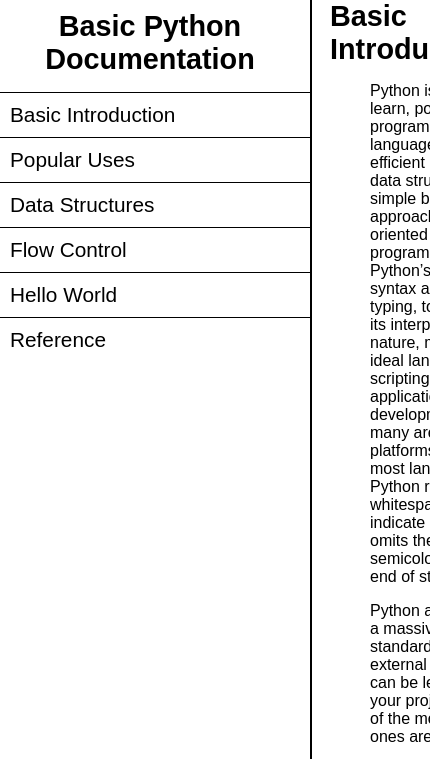
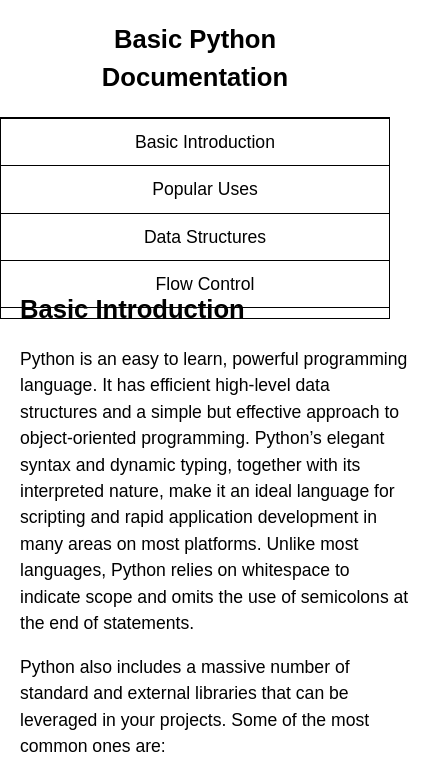
Before and after one commit to sielock/FCC-TechPage, a plain HTML site: page index.html in a window 390 px wide. Shown: the top 759 px of the page, 430 px wide, since content can reach past the window. Drawn offline with Linux system fonts and the light colour scheme.

Commit message:
added responsive styling

```diff
--- a/index.html
+++ b/index.html
@@ -52,7 +52,7 @@
                     <ul>
                         <li>Text Type:</li>
                             <ul>
-                                <li>String <code>str</code></li>
+                                <li>String - <code>str</code></li>
                             </ul>
                         <li>Numeric Types:</li>
                             <ul>
@@ -71,7 +71,7 @@
                             </ul>
                         <li>Boolean Types:</li>
                             <ul>
-                                <li>bool</li>
+                                <li>Boolean - <code>bool</code></li>
                             </ul>
                     </ul>
                     <p>Lists operate similarly to arrays in other languages, and Dictionaries are similar to associatve arrays in other languages (uses same key/value pair mapping).
@@ -88,8 +88,7 @@
                         <p>The <code>if</code> statement is used for conditional execution. It follows the if/else if pattern of other languages to evaluate multiple conditions. Python's
                             syntax differs in that it uses <code>elif</code> instead of <code>else</code>. This if/elif sequence is used in place of a <code>switch</code> statement,
                             as Python does not have the <code>switch</code> statment functionality other languages do.</p>
-                        <code>
-                            x = int(input("Please enter an integer: "))
+                        <code>      x = int(input("Please enter an integer: "))
         if x < 0:
             x = 0
             print('Negative changed to zero')
@@ -98,26 +97,21 @@
         elif x == 1:
             print('Single')
         else:
-                                print('More')
-                        </code>
+            print('More')</code>
                     <h1>For Statement</h1>
                         <p>The <code>for</code> statement is used to iterate over the elements of a sequence (such as a string, tuple or list) or other iterable object. Unlike most
                         other languages, Python iterates over the items of any sequence in the order that they appear in the sequence. There is no need to set an iterator and halting condition:
                         </p>
-                        <code>
-                            words = ['cat', 'window', 'defenestrate']
+                        <code>      words = ['cat', 'window', 'defenestrate']
         for w in words:
-                                print(w)
-                        </code>
+            print(w)</code>
                         <p>This code will iterate through the words list, and print out each value in the order that they appear.</p>
                     <h1>While Statement</h1>
                     <p>The <code>while</code> statement is used for repeated execution as long as an expression is true:</p>
-                    <code>
-                        a = 0
+                    <code>      a = 0
       while a < 10:
         print(a)
-                            a = a + 1
-                    </code>
+        a = a + 1</code>
                     <p>This code will print the value of a, so long as the expression <code>a < 10</code> remains true. Once the expression returns false, then the code will stop running.
                         If there is an else clause present, the code within it will be executed upon the expression returning false.</p>
                 </section>
@@ -128,14 +122,12 @@
                 <section>
                     <p>To write your first bits of Python code, you don't need an IDE. Python can be written and executed using the Python interpreter, which runs from the command line.
                         After installing the latest version of Python (at the time of writing, this is Python 3.9), open your Command Prompt (Windows) or Terminal (Unix) and type:
-                        <br><code>python3.9</code>
+<code>python3.9</code>
                         This will start the interpreter in interactive mode. From here, type:
                     </p>
-                    <code>
-                        def helloWorld():
+                    <code>      def helloWorld():
         helloString = "Hello World!"
-                            print(helloString)
-                    </code>
+        print(helloString)</code>
                         <p>Hit the Enter key twice and you have defined your first function! In order to see it work, type <code>helloWorld()</code> into the console and press enter!</p>
                 </section>
             </section>
--- a/styles.css
+++ b/styles.css
@@ -1,64 +1,114 @@
 body {
     margin: 0;
     font-family: Arial, Helvetica, sans-serif;
+    line-height: 1.5;
 }
+
+code {
+    display: inline-block;
+    color: red;
+    white-space: pre-wrap;
+    background: #f7f7f7;
+}
+
 #navbar {
     position: fixed;
     left: 0;
     height: 100%;
     border-right: 2px solid black;
     padding-right: 10px;
-    min-width: 290px;
     width: 300px;
 }
 
 #navbar header {
-    font-size: 1.8em;
+    font-size: 1.6em;
     font-weight: bold;
     text-align: center;
-    margin: 10px;
+    margin: 20px;
 }
 
 #navbar ul {
     padding: 0;
+    overflow-y: auto;
+    overflow-x: hidden;
 }
 
 #navbar li {
     border-top: 1px solid black;
     list-style: none;
     position: relative;
-    width: 97%;
-    font-size: 1.3em;
-    text-align: left;
+    width: 100%;
+    font-size: 1.1em;
     padding: 10px;
 }
 
 .nav-link {
     text-decoration: none;
     color: black;
+    margin: 10px;
 }
 
 .nav-link:hover {
     text-decoration: underline;
 }
 
-@media (max-width: 600px) {
-
-}
-
 #main-doc {
     position: absolute;
     left: 310px;
-    padding-left: 20px;
+    padding: 20px;
 }
 
 #main-doc header {
-    font-size: 1.8em;
+    font-size: 1.6em;
     font-weight: bold;
     text-align: left;
     margin: 0px
 }
 
+.main-section {
+    margin: 0px;
+    padding-top: 10px;
+}
+
 .main-section section {
     padding-left: 40px;
+    padding-right: 40px;
+    font-size: 1.1em;
 }
+
+@media only screen and (max-width: 815px) {
+
+    #main-doc {
+        position: relative;
+        width: 100%;
+        margin-left: 0px;
+        margin-top: 270px;
+        left: 0;
+        padding: 20px
+    }
+
+    #main-doc section {
+        padding: 0px;
+    }
+
+    #navbar {
+        position: absolute;
+        top: 0;
+        padding: 0;
+        margin: 0;
+        width: 100%;
+        text-align: center;
+        height: fit-content;
+        border-right: none;
+        max-height: 270px;
+    }
+
+    #navbar ul {
+        height: 200px;
+        border: 1px solid black;
+    }
+
+    #navbar li {
+        text-align: center;
+    }
+}
```
Lines whose indentation alone changed are shown as unchanged.
